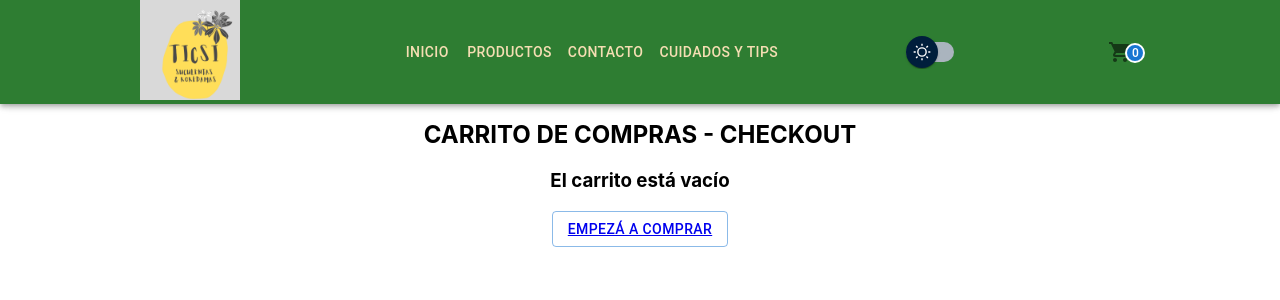
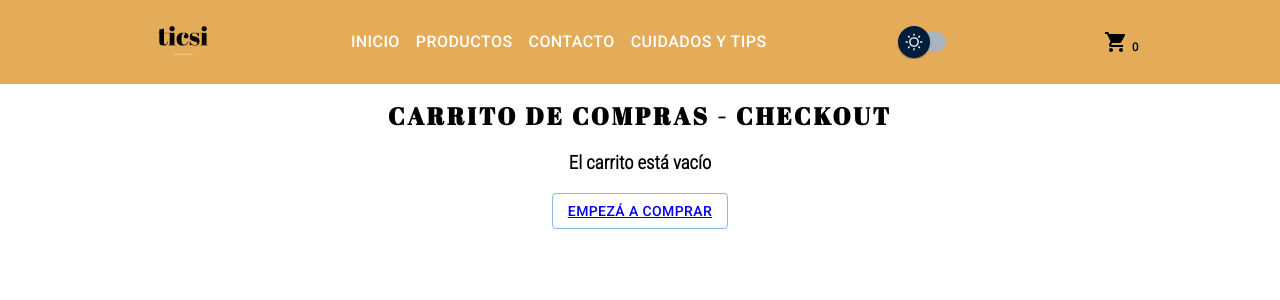
Before and after one commit to EvelinCopajira/ticsi-reactJs, a React (Create React App) app: page /cart in a window 1280 px wide. Shown: the top 300 px of the page. Built offline with nearby package versions, Linux system fonts and the light colour scheme.

Commit message:
Agrego estilos y modifico ruta de PRODUCTOS

```diff
--- a/public/index.html
+++ b/public/index.html
@@ -9,6 +9,11 @@
       name="description"
       content="Web site created using create-react-app"
     />
+    <!-- GOOGLE FONTS -->
+    <link rel="preconnect" href="https://fonts.googleapis.com">
+    <link rel="preconnect" href="https://fonts.gstatic.com" crossorigin>
+    <link href="https://fonts.googleapis.com/css2?family=Abril+Fatface&family=Roboto+Condensed:wght@300&family=Roboto:wght@500&display=swap" rel="stylesheet">
+
     <link rel="apple-touch-icon" href="%PUBLIC_URL%/logo192.png" />
     <!--
       manifest.json provides metadata used when your web app is installed on a
--- a/src/App.css
+++ b/src/App.css
@@ -38,5 +38,5 @@
 }
 
 body {
-  padding-top: 100px;
+  padding-top: 80px;
 }
--- a/src/components/CartWidget/CartWidget.css
+++ b/src/components/CartWidget/CartWidget.css
@@ -1,6 +1,3 @@
-.container-cart {
-}
-
 .container-cart-list div {
     width: 10%;
 }
@@ -19,3 +16,11 @@
     background: none;
     border: 0;
 }
+
+.badge-icon {
+    color: black;
+}
+
+.BaseBadge-badge {
+    background-color: white;
+}
--- a/src/components/CartWidget/CartWidget.js
+++ b/src/components/CartWidget/CartWidget.js
@@ -19,9 +19,8 @@ import IconButton from '@mui/material/IconButton';
 
 const StyledBadge = styled(Badge)(({ theme }) => ({
     '& .MuiBadge-badge': {
-    right: -3,
-    top: 13,
-    border: `2px solid ${theme.palette.background.paper}`,
+    right: -7,
+    top: 17,
     padding: '0 4px',
 },
 }));
@@ -46,7 +45,7 @@ const CartWidget = () => {
     return (
         <div className='cart-container'>
             <IconButton aria-label="cart">
-                <StyledBadge badgeContent={amountOfProducts === 0 ? '0' : amountOfProducts} color='primary'>
+                <StyledBadge badgeContent={amountOfProducts === 0 ? '0' : amountOfProducts} className= 'badge-icon'>
                 <ShoppingCartIcon
                     aria-controls={open ? 'basic-menu' : undefined}
                     aria-haspopup="true"
--- a/src/components/Item/Item.css
+++ b/src/components/Item/Item.css
@@ -1,11 +1,16 @@
 .card-item-container {
     border-radius: 20px;
+    margin: 3%;
+}
+
+.MuiCardContent-root {
+    width: 92%;
 }
 
 .card-item {
     display: flex;
     flex-direction: column;
-    color: wheat;
+    color: white;
     align-items: center;
 }
 
@@ -24,7 +29,7 @@
 
 .name-price-container p {
     font-size: 18px;
-    font-weight: 700;
+    font-weight: 400;
     margin-top: 10px;
     margin-bottom: 10px;
 }
@@ -39,19 +44,20 @@
 }
 
 .grid-card {
-    margin: auto;
+    padding-left: 0;
 }
 
 .btn {
-    color: wheat !important;
+    color: white !important;
     text-decoration: none;
     letter-spacing: auto;
+    font-family: 'Roboto Condensed', sans-serif !important;
 }
 
 .btn span {
-    color: wheat !important;
+    color: white !important;
     text-decoration: none;
-    border-radius: 30px;
     border: solid 2px;
     letter-spacing: auto;
+    font-family: 'Roboto Condensed', sans-serif;
 }
--- a/src/components/ItemList/ItemList.css
+++ b/src/components/ItemList/ItemList.css
@@ -1,4 +1,5 @@
 .grid-container {
     display: flex;
     justify-content: center;
+    width: auto;
 }
--- a/src/components/ItemList/ItemList.js
+++ b/src/components/ItemList/ItemList.js
@@ -10,7 +10,7 @@ import { Grid } from '@mui/material';
 const ItemList = ({title, products}) => {
     return (
         <>
-        <h2>{title}</h2>
+        <h1>{title}</h1>
         <Grid container spacing={3} className='grid-container'>
         {
             products.map(({title, price, image, id, stock}) => {
--- a/src/components/NavBar/NavBar.css
+++ b/src/components/NavBar/NavBar.css
@@ -1,11 +1,14 @@
+header {
+    box-shadow: none !important;
+}
+
 .toolbar-nav {
     display: flex;
     justify-content: space-evenly;
-    color: wheat;
 }
 
 .container-logo {
-    width: 100px;
+    width: 80px;
 }
 
 .container-logo img {
@@ -16,6 +19,9 @@
     list-style-type: none;
     display: flex;
     justify-content: space-around;
+    margin: 0;
+    padding: 0;
+
 }
 
 .navbar-list li {
@@ -27,16 +33,19 @@
 }
 
 .light-mode {
-    background: #2e7d32 !important;
+    background: #e4ac59 !important;
 }
 
 .link-menu {
     text-decoration: none;
-    color: wheat !important;
+    font-size: 16px !important;
+    color: white !important;
 }
 
 .link-sub-menu {
     text-decoration: none;
     color: black;
+    text-transform: uppercase;
+    font-size: 14px;
 
 }
--- a/src/components/NavBar/NavBar.js
+++ b/src/components/NavBar/NavBar.js
@@ -68,7 +68,8 @@ const NavBar = () => {
                             variant='text'
                             className='link-menu'
                         >
-                            PRODUCTOS
+                            <Link to='/products' className='link-menu'>PRODUCTOS</Link>
+
                         </Button>
                         <Menu
                             id="basic-menu"
@@ -90,13 +91,13 @@ const NavBar = () => {
                         </Button>
                     </li>
                     <li>
-                        <Button variant='text' color='inherit'>
+                        <Button variant='text' color='inherit' className='link-menu'>
                             CUIDADOS Y TIPS
                         </Button>
                     </li>
                 </ul>
-            <ThemeSwitch></ThemeSwitch>
-            <CartWidget></CartWidget>
+            <ThemeSwitch />
+            <CartWidget />
             </Toolbar>
         </AppBar>
 
--- a/src/index.css
+++ b/src/index.css
@@ -1,13 +1,26 @@
 body {
   margin: 0;
-  font-family: -apple-system, BlinkMacSystemFont, 'Segoe UI', 'Roboto', 'Oxygen',
-    'Ubuntu', 'Cantarell', 'Fira Sans', 'Droid Sans', 'Helvetica Neue',
-    sans-serif;
   -webkit-font-smoothing: antialiased;
   -moz-osx-font-smoothing: grayscale;
+  font-family: 'Abril Fatface', cursive;
+  font-family: 'Roboto', sans-serif;
+  font-family: 'Roboto Condensed', sans-serif;
 }
 
 code {
   font-family: source-code-pro, Menlo, Monaco, Consolas, 'Courier New',
     monospace;
 }
+
+h1 {
+  font-family: 'Abril Fatface', cursive;
+  font-size: 30px;
+  letter-spacing: 5px;
+  text-transform: uppercase;
+}
+
+h2 {
+  font-family: 'Abril Fatface', cursive;
+  letter-spacing: 3px;
+  text-transform: uppercase;
+}
```
Also changed, not shown: public/ticsi-logo.png.
